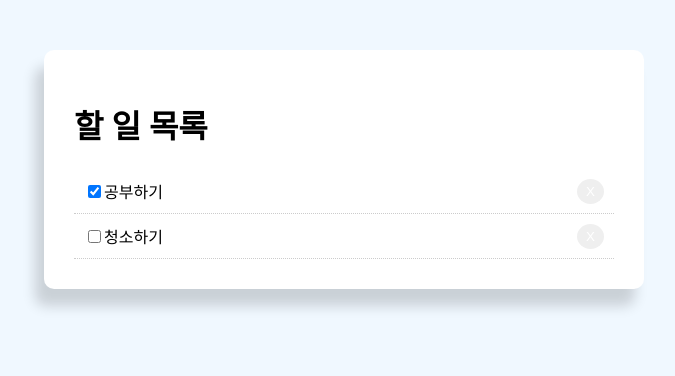
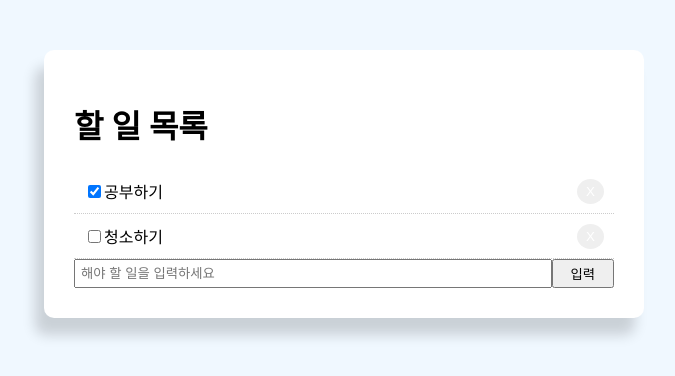
Before and after one commit to gyur1kim/inflearn_react_a-z, a React (Create React App) app in the folder 221129_react-todo-app/: page / in a window 1280 px wide. Shown: the top 376 px of the page, without its empty margins (296-971 px from the left). Built offline with nearby package versions, Linux system fonts and the light colour scheme.

Commit message:
221201_todoList 만들기-spread operator까지

```diff
--- a/221129_react-todo-app/src/App.js
+++ b/221129_react-todo-app/src/App.js
@@ -2,6 +2,23 @@
 import "./App.css"
 
 export default class App extends Component {
+  // 컴포넌트의 렌더링 결과물에 영향을 주는 데이터를 갖고 있는 객체
+  state = {
+    todoData: [
+      {
+        id: "1",
+        title: "공부하기",
+        completed: true,
+      },
+      {
+        id: "2",
+        title: "청소하기",
+        completed: false,
+      },
+    ],
+    value: "",
+  }
+
   btnStyle = {
     color: "white",
     border: "none",
@@ -12,25 +29,31 @@
   }
 
   getStyle = ()=>{
-    return{
+    return {
       padding: "10px",
       borderBottom: "1px #ccc dotted",
       textDecoration: "none"
     }
   }
 
-  todoData = [
-    {
-      id: "1",
-      title: "공부하기",
-      completed: true,
-    },
-    {
-      id: "2",
-      title: "청소하기",
+  handleDelete = (id) => {
+    let newTodoData = this.state.todoData.filter(data=> data.id !== id);
+    this.setState({todoData: newTodoData});
+  }
+
+  handleChange = (e)=>{
+    this.setState({value: e.target.value})
+  }
+
+  handleSubmit = (e)=>{
+    e.preventDefault();
+    let newTodo = {
+      id: Date.now(),
+      title: this.state.value,
       completed: false,
-    },
-  ]
+    }
+    this.setState({ todoData: [...this.state.todoData, newTodo], value: "" });
+  }
 
   render(){
     return (
@@ -40,13 +63,30 @@
             <h1>할 일 목록</h1>
           </div>
 
-          {this.todoData.map(data=>(
+          {this.state.todoData.map(data=>(
             <div style={this.getStyle()} key={data.id}>
               <input type="checkbox" defaultChecked={data.completed}/>
               {data.title}
-              <button style={this.btnStyle}>X</button>
+              <button style={this.btnStyle} onClick={()=> this.handleDelete(data.id)}>X</button>
             </div>
           ))}
+
+          <form style={{display: 'flex'}} onSubmit={this.handleSubmit}>
+            <input
+              type="text"
+              name="value"
+              style={{flex: '10', padding: '5px'}}
+              placeholder="해야 할 일을 입력하세요"
+              value={this.state.value}
+              onChange={this.handleChange}
+            />
+            <input
+              type="submit"
+              value="입력"
+              className="btn"
+              style={{flex: "1"}}
+            />
+          </form>
 
         </div>
       </div>
```
